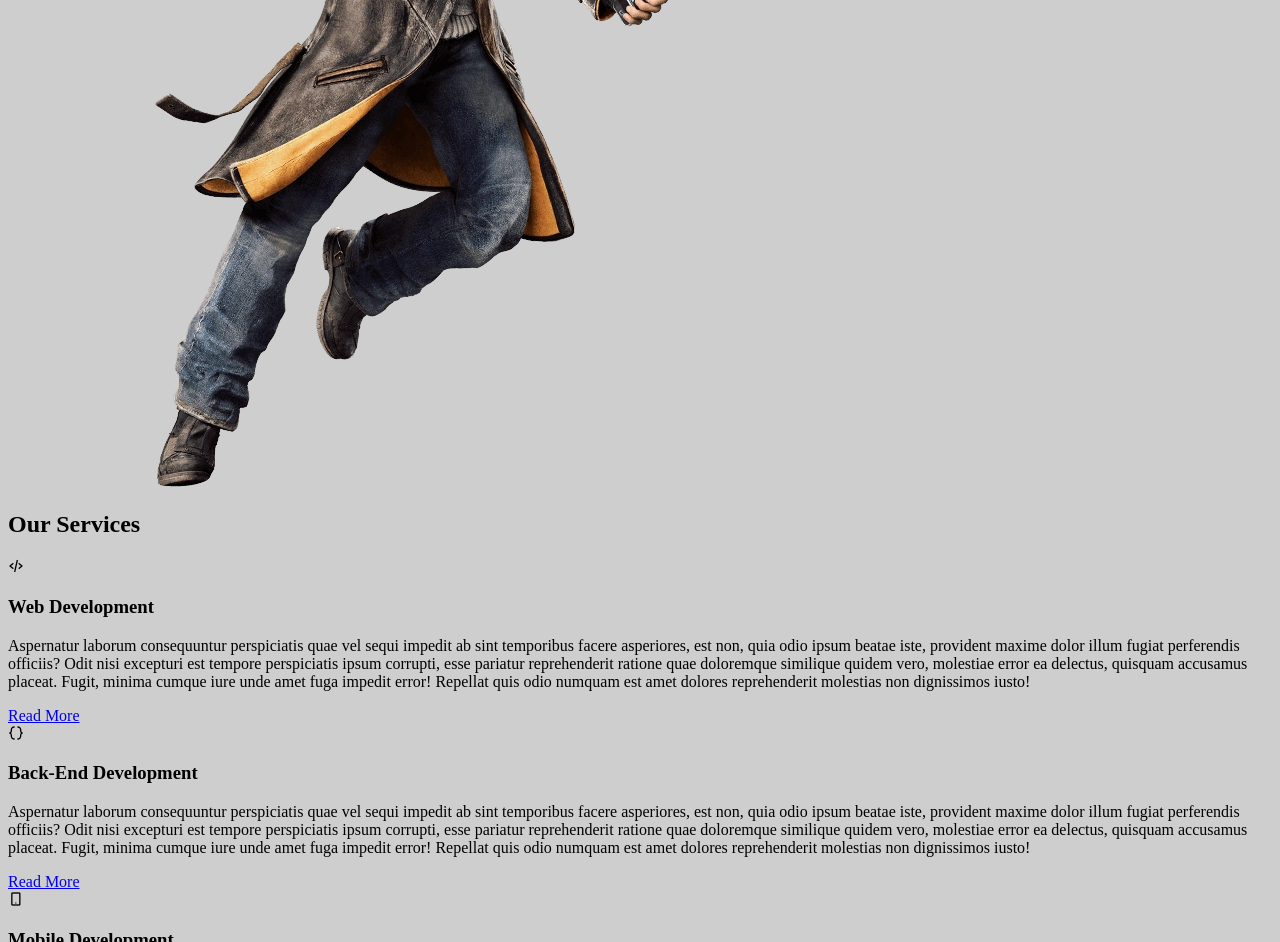
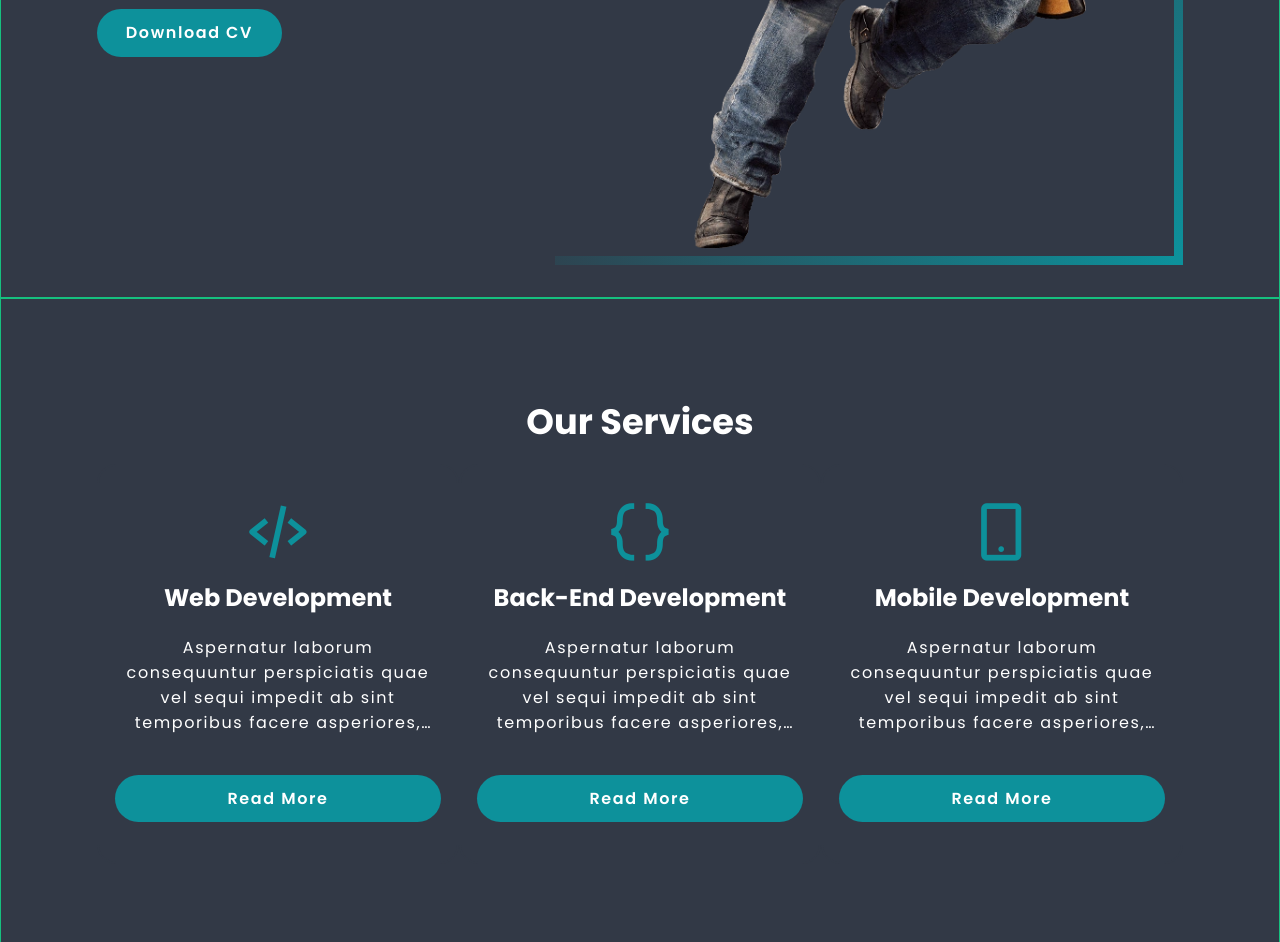
Before and after one commit to gobbipg/portfolio, a plain HTML site: page Portifolio/index.html in a window 1280 px wide. Shown: the part 644-1586 px from the top of the page. Drawn offline with nearby package versions, Linux system fonts and the light colour scheme.

Commit message:
Update style.css

```diff
--- a/Portifolio/Css/style.css
+++ b/Portifolio/Css/style.css
@@ -1,5 +1,202 @@
 
+/* Importar fontes do google fonts */
+@import url('https://fonts.googleapis.com/css2?family=Poppins:ital,wght@0,100;0,200;0,300;0,400;0,500;0,600;0,700;0,800;0,900;1,100;1,200;1,300;1,400;1,500;1,600;1,700;1,800;1,900&display=swap');
+
+:root {
+    --main-color: #0d919b;
+    --text-color: #ffffff;
+    --bg-color-01: #1f242d;
+    --bg-color-01: #323946;
+    --color-00: #0000001a;
+
+    /* Extra */
+    --color-01: #999999;
+    --color-02: #16c07f;
+    --color-03: #a833b8;
+    --color-04: #cf0606;
+    --color-05: #080202;
+}
+
+* {
+    margin: 0;
+    padding: 0;
+    box-sizing: border-box;
+    text-decoration: none;
+    border: none;
+    outline: none;
+    scroll-behavior: smooth;
+}
+
+html {
+    font-family: 'Poppins', sans-serif;
+    font-size: 16px;
+}
 
 body {
-    background-color: rgb(206, 206, 206);
+    background-color: var(--bg-color-01);
+    color: var(--text-color);
 }
+
+header {
+    position: fixed;
+    top: 0;
+    left: 0;
+    width: 100%;
+    padding: 1.1rem;
+    background-color: var(--bg-color-01);
+    display: flex;
+    justify-content: space-between;
+    align-items: center;
+    z-index: 100;
+
+    border: solid ipx var(--color-02); /* TEST */
+}
+
+.logo {
+    font-size: 1.7rem;
+    color: var(--text-color);
+    font-weight: 600;
+    cursor: default;
+}
+
+.nav a {
+    font-size: 1.2rem;
+    color: var(--text-color);
+    padding: 0.5rem 1rem;
+    transition: 0.4s;
+
+    border: solid 1px var(--color-02); /* TEST */
+}
+
+.nav a:hover {
+    color: var(--main-color);
+}
+
+section {
+    min-height: 100vh;
+    padding: 6rem 6rem 2rem;
+
+    border: solid 1px var(--color-02); /* TEST */
+}
+
+span {
+    color: var(--text-color);
+}
+
+.home, .about {
+    display: flex;
+    flex-direction: row;
+    justify-content: space-evenly;
+    align-items: center;
+}
+
+.home-img {
+    border-right: solid 0.6rem var(--main-color);
+    border-bottom: solid 0.6rem var(--main-color);
+    border-image: linear-gradient(135deg, transparent 50%, var(--main-color)) 1;
+}
+
+.about-img {
+    border-left: solid 0.6rem var(--main-color);
+    border-bottom: solid 0.6rem var(--main-color);
+    border-image: linear-gradient(225deg, transparent 50%, var(--main-color)) 1;
+}
+
+.home-img img, .about-img img {
+    width: 100%;
+}
+
+.about {
+    background-color: var(--bg-color-02);
+}
+
+.home-content, .about-content {
+    width: 45%;
+}
+
+.home-content h1, .about-content h1 {
+    font-weight:  700;
+    line-height: 1.3;
+
+    font-size: 2.7rem; /* TEST */
+}
+
+.home-content h3, .about-content h3 {
+    font-weight:  700;
+    font-size: 1.6rem;
+}
+
+.home-content p, .about-content p {
+    margin-top: 1.2rem;
+    text-align: justify;
+}
+
+.services h2,
+.portfolio h2,
+.contact h2 {
+    font-size: 2.2rem;
+    margin-bottom: 1rem;
+    text-align: center;
+}
+
+.services-container {
+    display: flex;
+    flex-direction: row;
+    justify-content: space-evenly;
+}
+
+.services-box {
+    display: flex;
+    flex-direction: column;
+    justify-content: space-between;
+    min-height: 25rem;
+    margin-bottom: 1rem;
+}
+
+.services-container .services-box {
+    padding: 2rem 1rem 2.5rem;
+    border-radius: 1.2rem;
+    text-align: center;
+    border: solid 0.15rem var(--bg-color-01);
+    background-color: var(--bg-color-02);
+    transition: 0.5s ease;
+}
+
+.services-container .services-box:hover {
+    border-color: var(--main-color);
+    transform: scale(1.01);
+}
+
+.services-box i {
+    font-size: 4.3rem;
+    color: var(--main-color);
+}
+
+.services-box h3 {
+    font-size: 1.5rem;
+}
+
+.services-box p {
+    margin: 0.5rem;
+    letter-spacing: 0.1rem;
+    /* N lines ... */
+    display: -webkit-box;
+    -webkit-line-clamp: 4;
+    -webkit-box-orient: vertical;
+    overflow: hidden;
+    text-overflow: ellipsis;
+}
+
+/* ******* BUTTON ******* */
+.btn {
+    display: inline-block;
+    padding: 0.7rem 1.8rem;
+    background-color: var(--main-color);
+    border-radius: 2rem;
+    color: var(--bg-color-02);
+    font-weight: 600;
+    letter-spacing: 0.1rem;
+    transition: 0.3s ease;
+    margin-top: 1.2rem;
+}
+/* ******* /BUTTON ******* */
```
